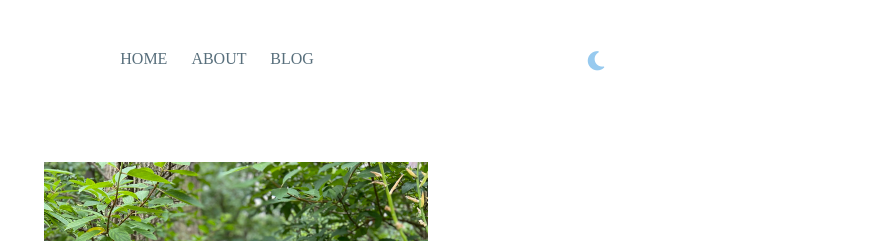
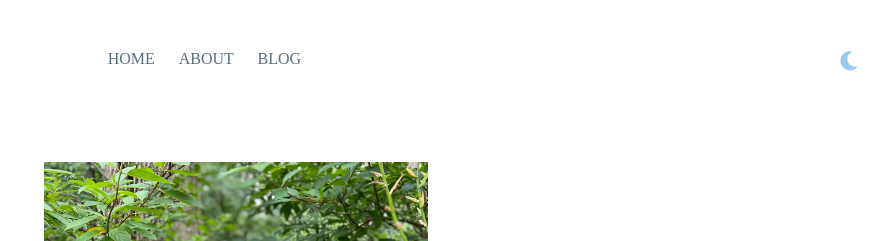
Before and after one commit to vaishnavisen/vaishnavisen.github.io, a Jekyll site: the page built from index.html, in a window 1280 px wide. Shown: the top 241 px of the page, without its empty margins (404-1280 px from the left). Built offline with Jekyll 4.4.1, drawn with Linux system fonts in a browser that asks for light colours; nearby versions of some CDN libraries.

Commit message:
Remove left and right margins from header

```diff
--- a/_sass/main.scss
+++ b/_sass/main.scss
@@ -59,8 +59,6 @@ body {
   margin-top: 50px;
   margin-bottom: 50px;
   display: flex;
-  margin-left: 20%;
-  margin-right: 20%;
 }
 center {
   margin: auto;
```
